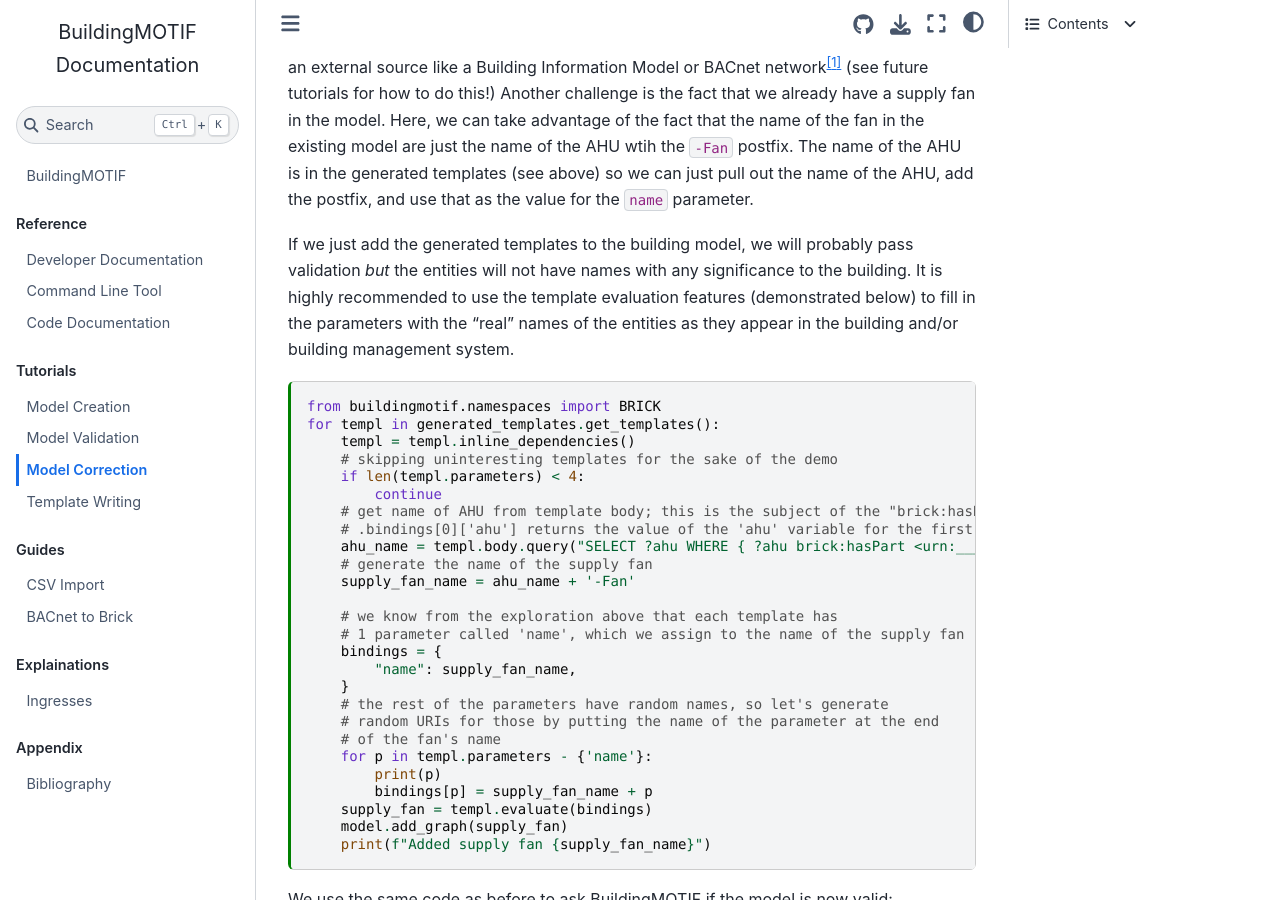
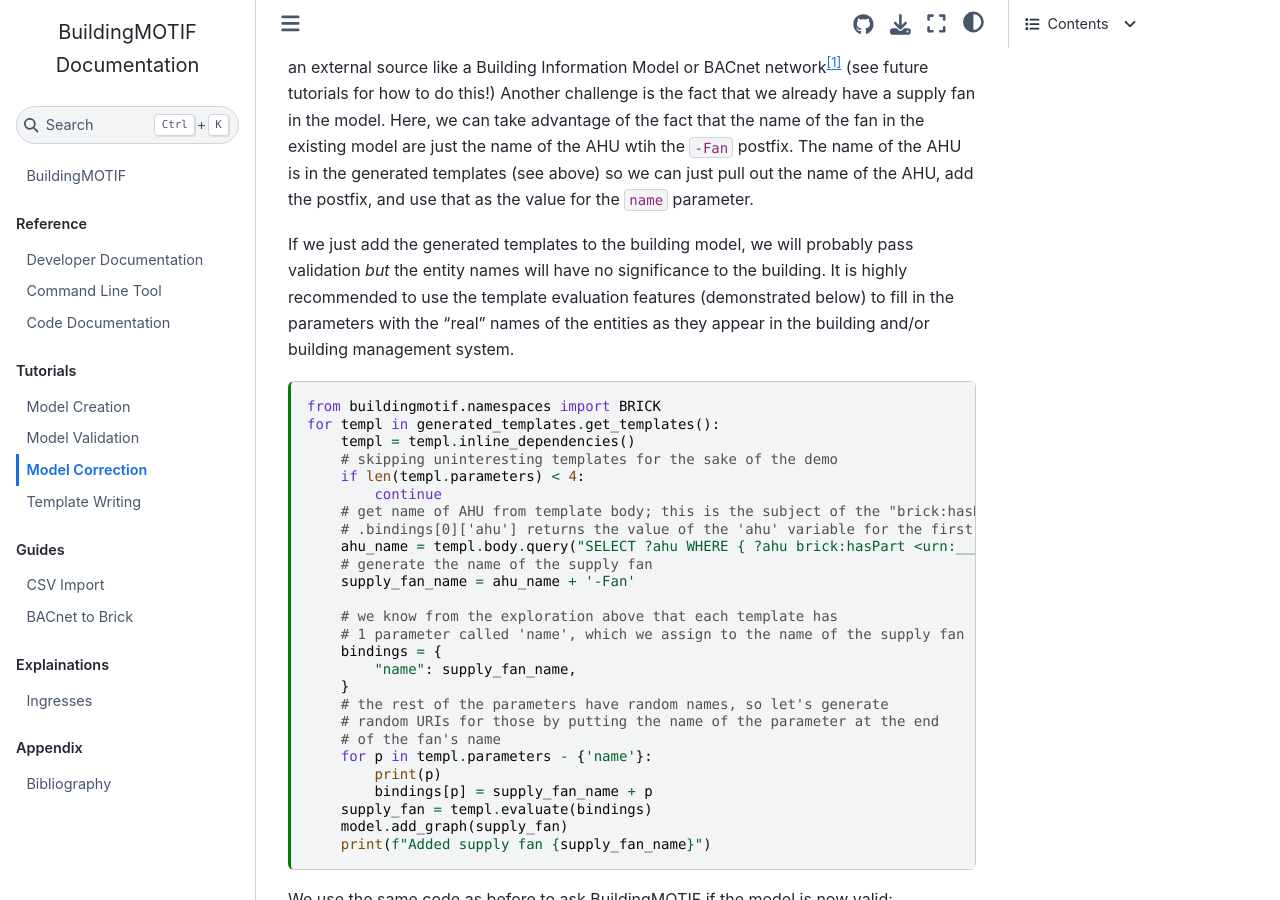
Before and after one commit to NREL/BuildingMOTIF, a Jupyter Book: the page built from docs/tutorials/model_correction.md, in a window 1280 px wide and 900 px high, scrolled down 1929 px. Built offline with Jupyter Book 1.0.4 settings and Sphinx 7.4.7 and the Sphinx Book theme 1.1.4, drawn with Linux system fonts in a browser that asks for light colours.

Commit message:
Update docs/tutorials/model_correction.md
Co-authored-by: Tobias Shapinsky <tobiasshapinsky@gmail.com>

```diff
--- a/docs/tutorials/model_correction.md
+++ b/docs/tutorials/model_correction.md
@@ -103,7 +103,7 @@ for templ in generated_templates.get_templates():
 
 In this case, the generated templates are fairly simple. They require an input for the name of the supply fan and the names of several missing points. We can loop through each of these generated templates and create the names. Here, we are creating arbitrary names for the points but in a real setting you would likely pull the equipment or point names from an external source like a Building Information Model or BACnet network[^1] (see future tutorials for how to do this!) Another challenge is the fact that we already have a supply fan in the model. Here, we can take advantage of the fact that the name of the fan in the existing model are just the name of the AHU wtih the `-Fan` postfix. The name of the AHU is in the generated templates (see above) so we can just pull out the name of the AHU, add the postfix, and use that as the value for the `name` parameter.
 
-If we just add the generated templates to the building model, we will probably pass validation *but* the entities will not have names with any significance to the building. It is highly recommended to use the template evaluation features (demonstrated below) to fill in the parameters with the "real" names of the entities as they appear in the building and/or building management system.
+If we just add the generated templates to the building model, we will probably pass validation *but* the entity names will have no significance to the building. It is highly recommended to use the template evaluation features (demonstrated below) to fill in the parameters with the "real" names of the entities as they appear in the building and/or building management system.
 
 [^1]: https://bacnet.org/
 
```
